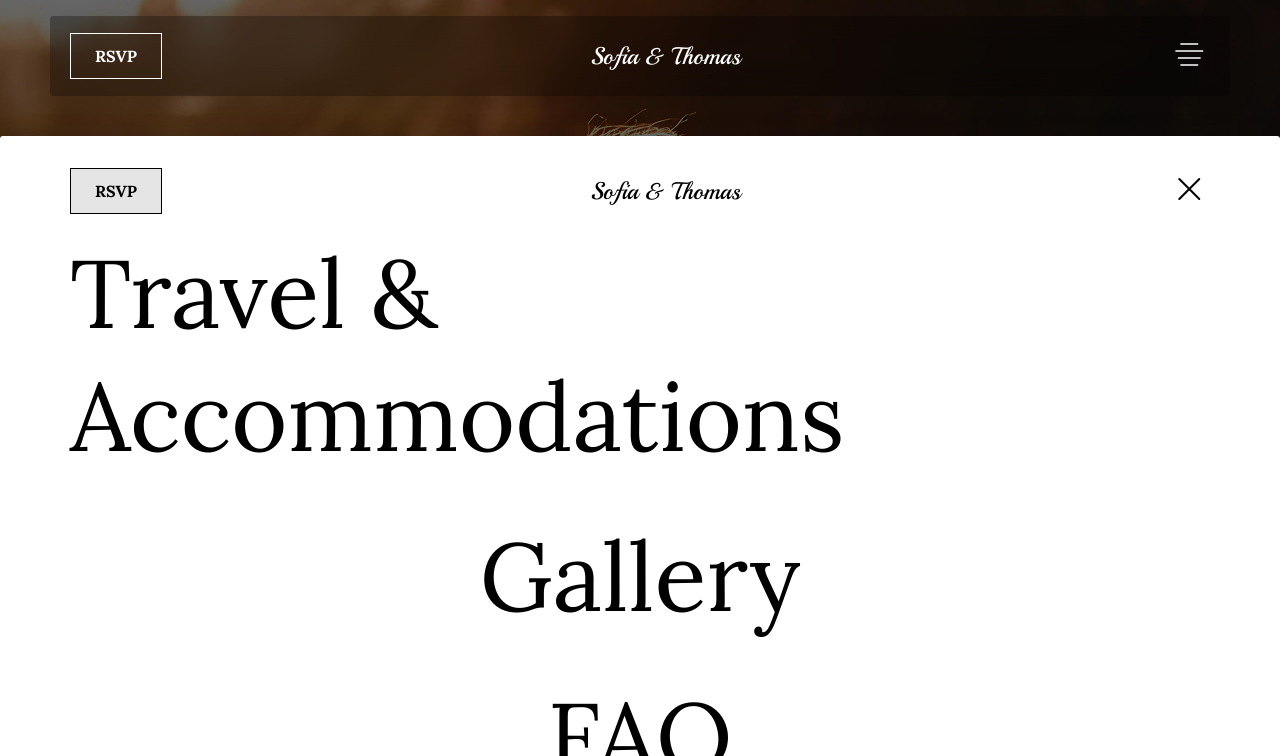
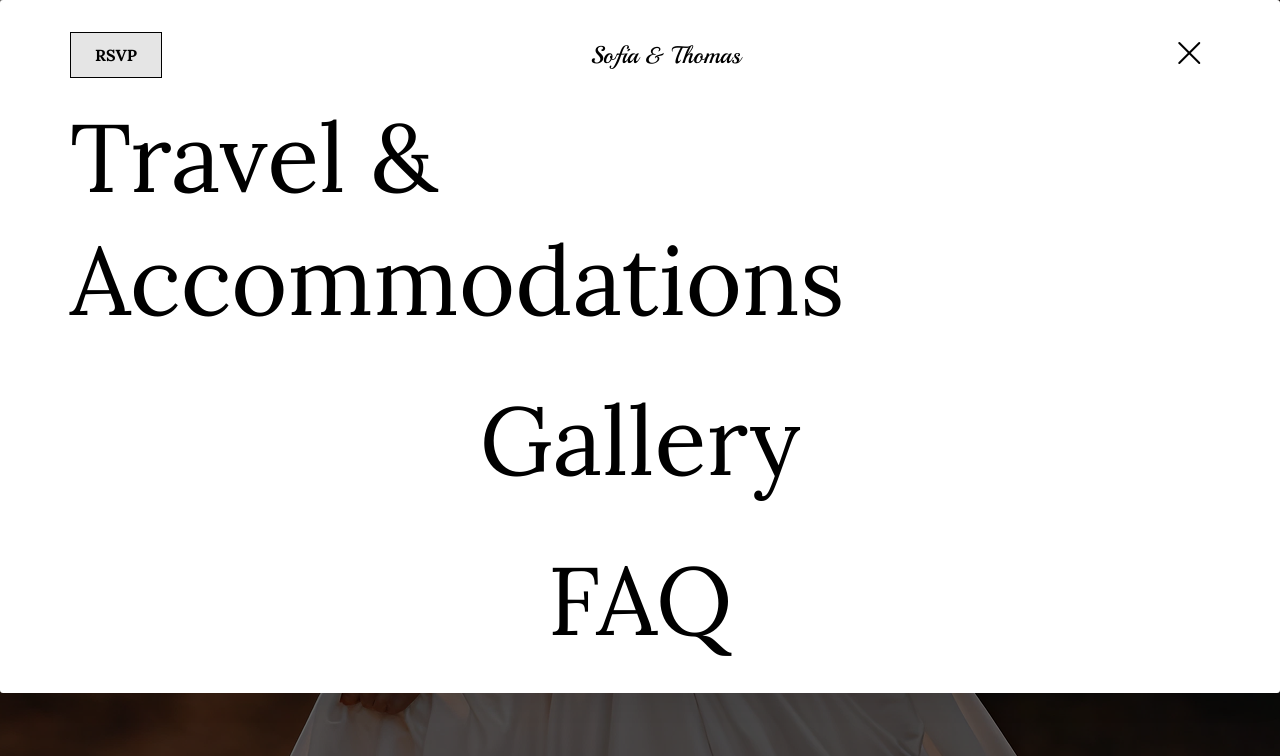
Before and after one commit to yasin-tahmasbi/Wedding, a plain HTML site: page index.html in a window 1280 px wide. Both pictures are taken after a click on the element 1189 px from the left and 56 px from the top of the page. Shown: the top 756 px of the page. Drawn offline with Linux system fonts and the light colour scheme.

Commit message:
add screen shot

```diff
--- a/assets/css/main.css
+++ b/assets/css/main.css
@@ -563,7 +563,8 @@ body {
 }
 
 .active {
-    transform: translateY(120px) !important;
+    transform: translateY(0px) !important;
+    top: 0 !important;
     opacity: 1 !important;
     pointer-events: auto !important;
 }
```
Also changed, not shown: assets/img/sc6.png (added).
